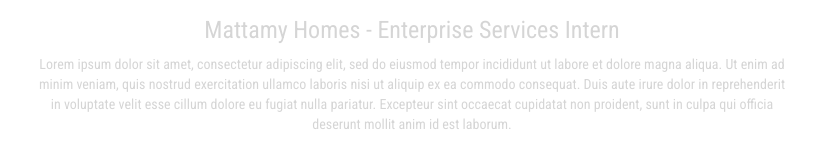
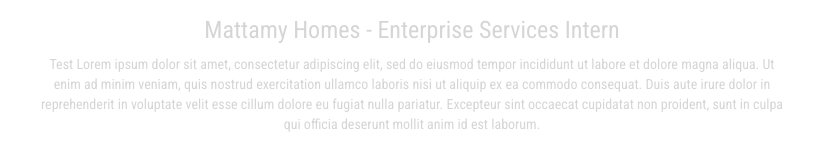
Before and after one commit to varoongupta/portfolio, a plain HTML site: page index.html in a window 1280 px wide. Shown: the part 680-821 px from the top of the page, 33-857 px from the left. Drawn offline with nearby package versions, Linux system fonts and the light colour scheme.

Commit message:
testCont.1

```diff
--- a/index.html
+++ b/index.html
@@ -74,7 +74,7 @@
                 <div class="col-sm-8">
                     <div>
                         <h3>Mattamy Homes - Enterprise Services Intern</h3>
-                        <p>Lorem ipsum dolor sit amet, consectetur adipiscing elit, sed do eiusmod tempor incididunt ut labore et dolore magna aliqua. Ut enim ad minim veniam, quis nostrud exercitation ullamco laboris nisi ut aliquip ex ea commodo consequat. Duis aute irure dolor in reprehenderit in voluptate velit esse cillum dolore eu fugiat nulla pariatur. Excepteur sint occaecat cupidatat non proident, sunt in culpa qui officia deserunt mollit anim id est laborum.</p>
+                        <p>Test Lorem ipsum dolor sit amet, consectetur adipiscing elit, sed do eiusmod tempor incididunt ut labore et dolore magna aliqua. Ut enim ad minim veniam, quis nostrud exercitation ullamco laboris nisi ut aliquip ex ea commodo consequat. Duis aute irure dolor in reprehenderit in voluptate velit esse cillum dolore eu fugiat nulla pariatur. Excepteur sint occaecat cupidatat non proident, sunt in culpa qui officia deserunt mollit anim id est laborum.</p>
                     </div>
                 </div>
                 <div class="col-sm-4">
```
